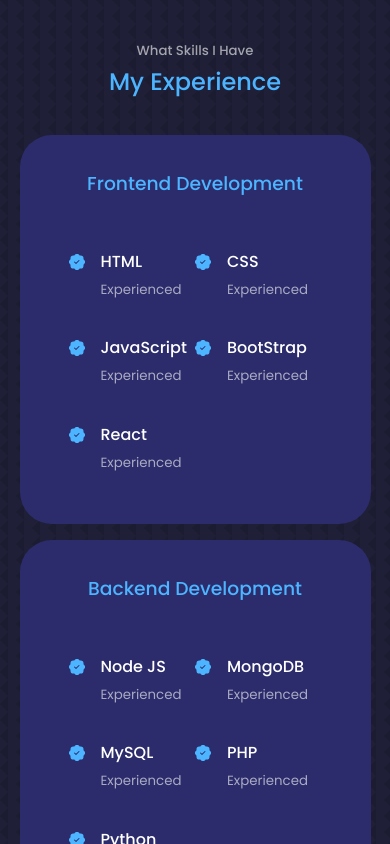
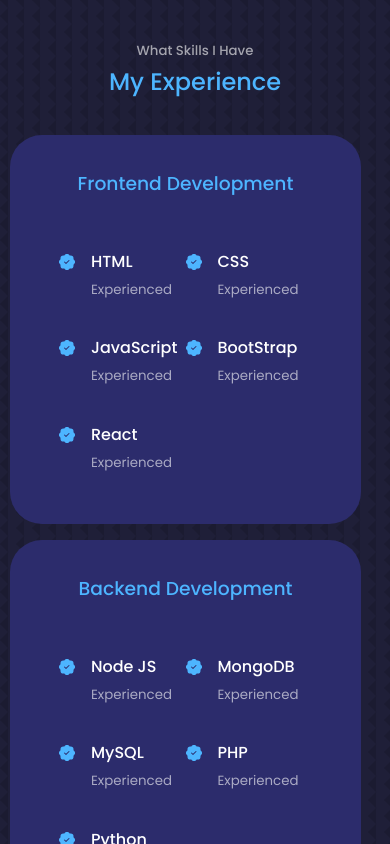
Before and after one commit to asadimran2877/Portfolio, a React (Create React App) app: page / in a window 390 px wide. Shown: the part 2280-3124 px from the top of the page. Built offline with nearby package versions, Linux system fonts and the light colour scheme.

Commit message:
Experience Updated

```diff
--- a/src/components/Experience/Experience.css
+++ b/src/components/Experience/Experience.css
@@ -69,11 +69,11 @@
       @media screen and (max-width:600px) {
        .experience__container{
         gap:1rem;
-
+    margin-left: 10px;
        }
        .experience__container >div{
         width: 100%;
-        padding-left: 2rem 1rem;
+        /* padding-left: 2rem 1rem; */
        }
 
 
```
